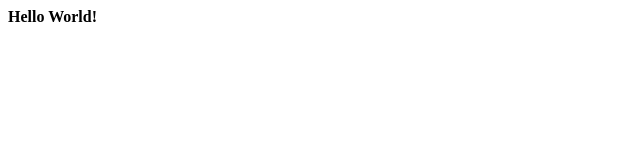
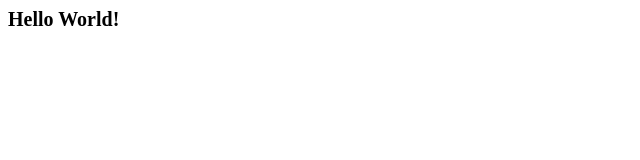
Before and after one commit to lulldev/npm-automation-env, a website: page index.html in a window 1280 px wide. Shown: the full height of the page, 0-640 px from the left. Drawn offline with Linux system fonts and the light colour scheme.

```diff
--- a/index.html
+++ b/index.html
@@ -1,9 +1,13 @@
 <html lang="en">
-  <head>
-    <title>hello!</title>
-  </head>
+
+<head>
+  <title>hello!</title>
+  <link rel="stylesheet" href="style.css">
+</head>
+
 <body>
   <strong>Hello World!</strong>
   <script src="main.js"></script>
 </body>
+
 </html>
--- /dev/null
+++ b/style.css
@@ -0,0 +1,3 @@
+body {
+  font-size: 20px;
+}
```
Also changed, not shown: package.json (+5 -4 lines), README.md.
